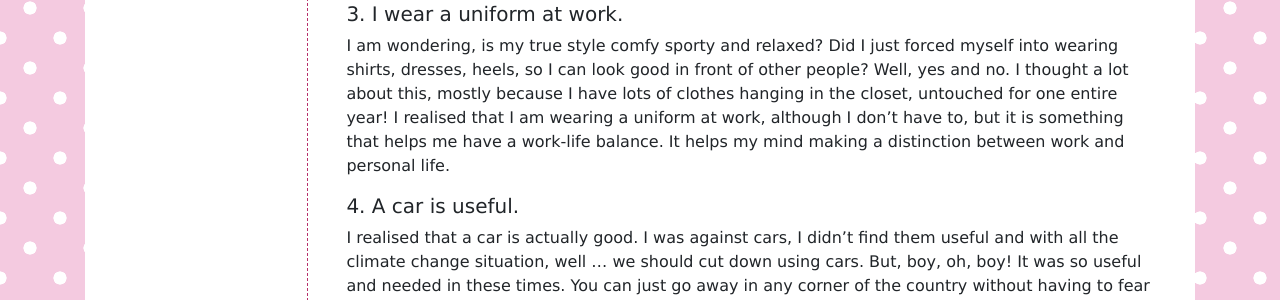
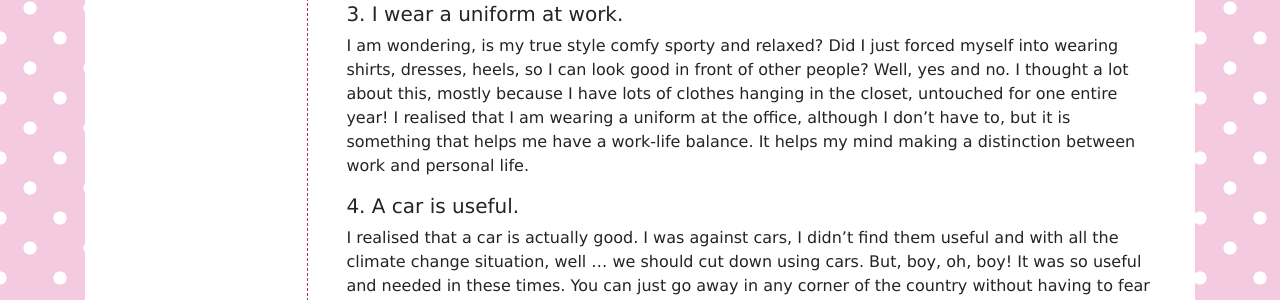
Before and after one commit to AndraIonescu/andradenisionescu.github.io, a Jekyll site: the page built from _posts/2021-03-13-one-year-in-the-pandemic.md, in a window 1280 px wide. Shown: the part 1402-1702 px from the top of the page. Built offline with Jekyll 4.4.1, drawn with Linux system fonts in a browser that asks for light colours; nearby versions of some CDN libraries.

Commit message:
Updated blog

```diff
--- a/_posts/2021-03-13-one-year-in-the-pandemic.md
+++ b/_posts/2021-03-13-one-year-in-the-pandemic.md
@@ -53,7 +53,7 @@ My boyfriend appreciates it too, but first and foremost it is for myself.
 I am wondering, is my true style comfy sporty and relaxed? Did I just forced myself
 into wearing shirts, dresses, heels, so I can look good in front of other people? Well, yes and no. I thought a lot about
 this, mostly because I have lots of clothes hanging in the closet, untouched for one entire year! I realised that
-I am wearing a uniform at work, although I don't have to, but it is something that helps me have a work-life
+I am wearing a uniform at the office, although I don't have to, but it is something that helps me have a work-life
 balance. It helps my mind making a distinction between work and personal life.
 
 ##### 4. A car is useful.
```
